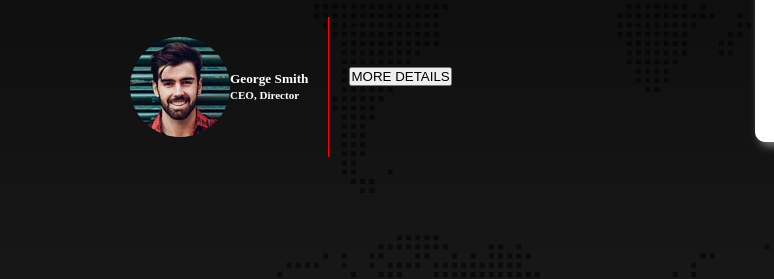
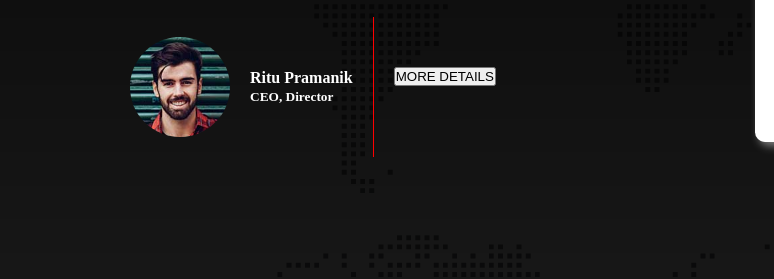
Before and after one commit to Habibaferdausi/A-Digital-Agency-Website, a plain HTML site: page index.html in a window 1280 px wide. Shown: the part 1392-1671 px from the top of the page, 0-774 px from the left. Drawn offline with Linux system fonts and the light colour scheme; files whose address does not match are found by name.

Commit message:
update ceo

```diff
--- a/index.html
+++ b/index.html
@@ -63,7 +63,7 @@
             <div class="author-details">
               <div class="author-img-desc">
                 <img class="author-img" src="./asset/image/author.jpg" alt="" />
-                <h5>George Smith <br /><small>CEO, Director</small></h5>
+                <h4 class="author-name">Ritu Pramanik <br /><small>CEO, Director</small></h4>
               </div>
               <div class="more-details">
                 <button>MORE DETAILS</button>
--- a/style/style.css
+++ b/style/style.css
@@ -97,6 +97,9 @@
   margin-top: 20px;
   border-right: 1px solid red;
 }
+.author-name {
+  margin-left: 20px;
+}
 .author-img {
   width: 100px;
   height: 100px;
```
